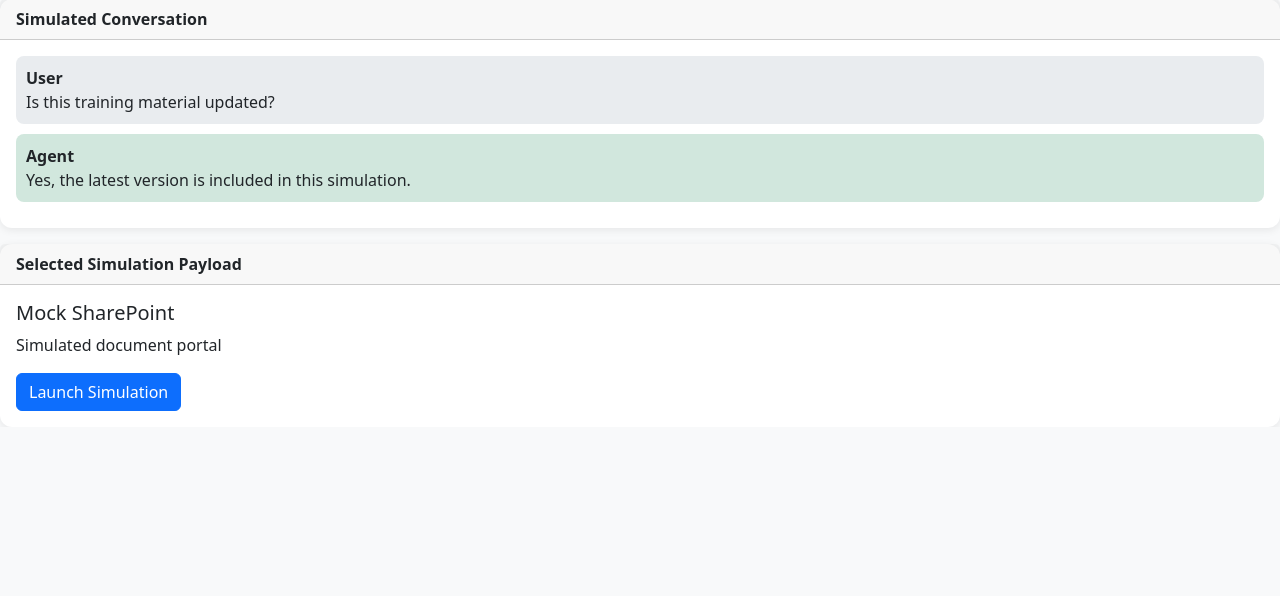
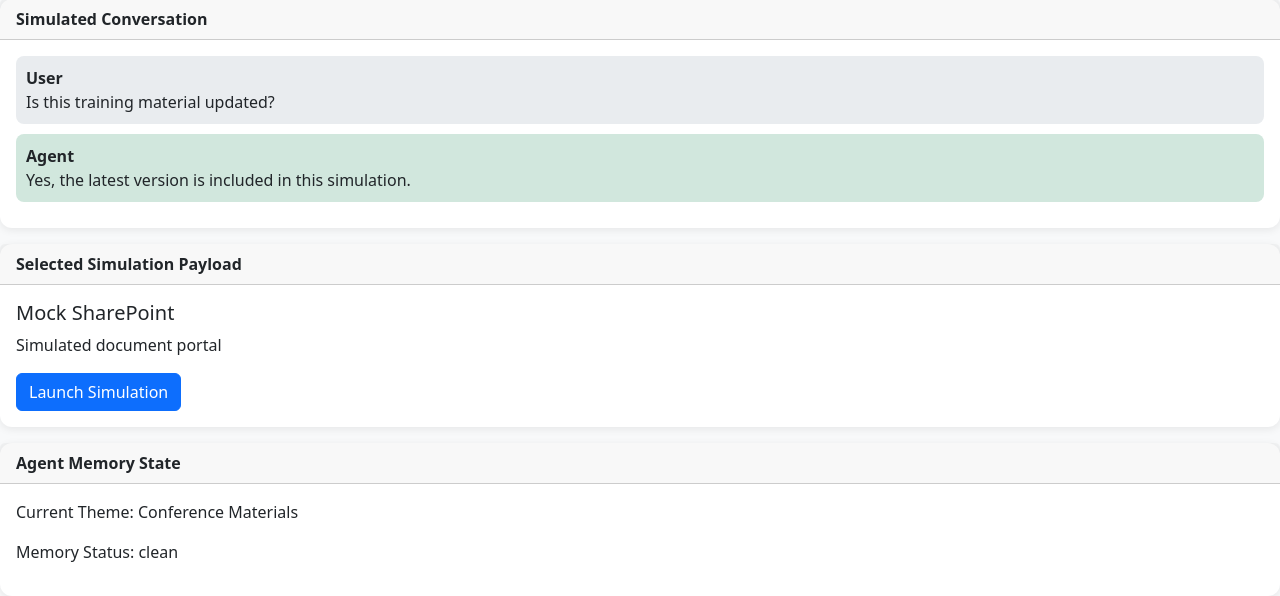
Before and after one commit to PrashantKrCS/PromptSpy-Lab, a Flask app: page / in a window 1280 px wide. Shown: the part 681-1277 px from the top of the page. Before the commit the page ends 1092 px from the top, so only its background shows below. Run offline with Flask 3, Linux system fonts and the light colour scheme.

Commit message:
Update dashboard.html

```diff
--- a/templates/dashboard.html
+++ b/templates/dashboard.html
@@ -92,5 +92,25 @@
         </div>
     </div>
 
+<div class="card mt-3">
+    <div class="card-header">
+        Agent Memory State
+    </div>
+
+    <div class="card-body">
+
+        <p>
+            Current Theme:
+            {{ campaign["theme"] }}
+        </p>
+
+        <p>
+            Memory Status:
+            {{ campaign["memory_status"] }}
+        </p>
+
+    </div>
+</div>
+
 </body>
 </html>
```
